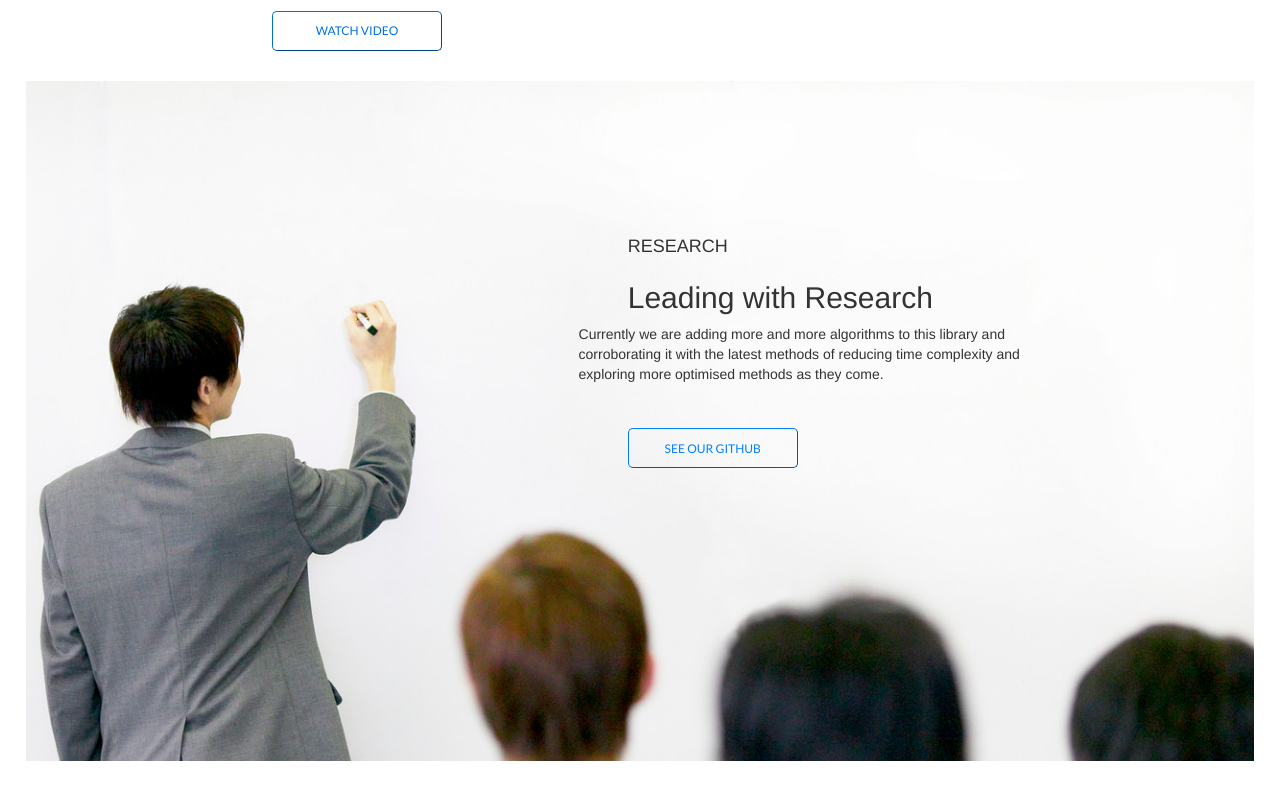
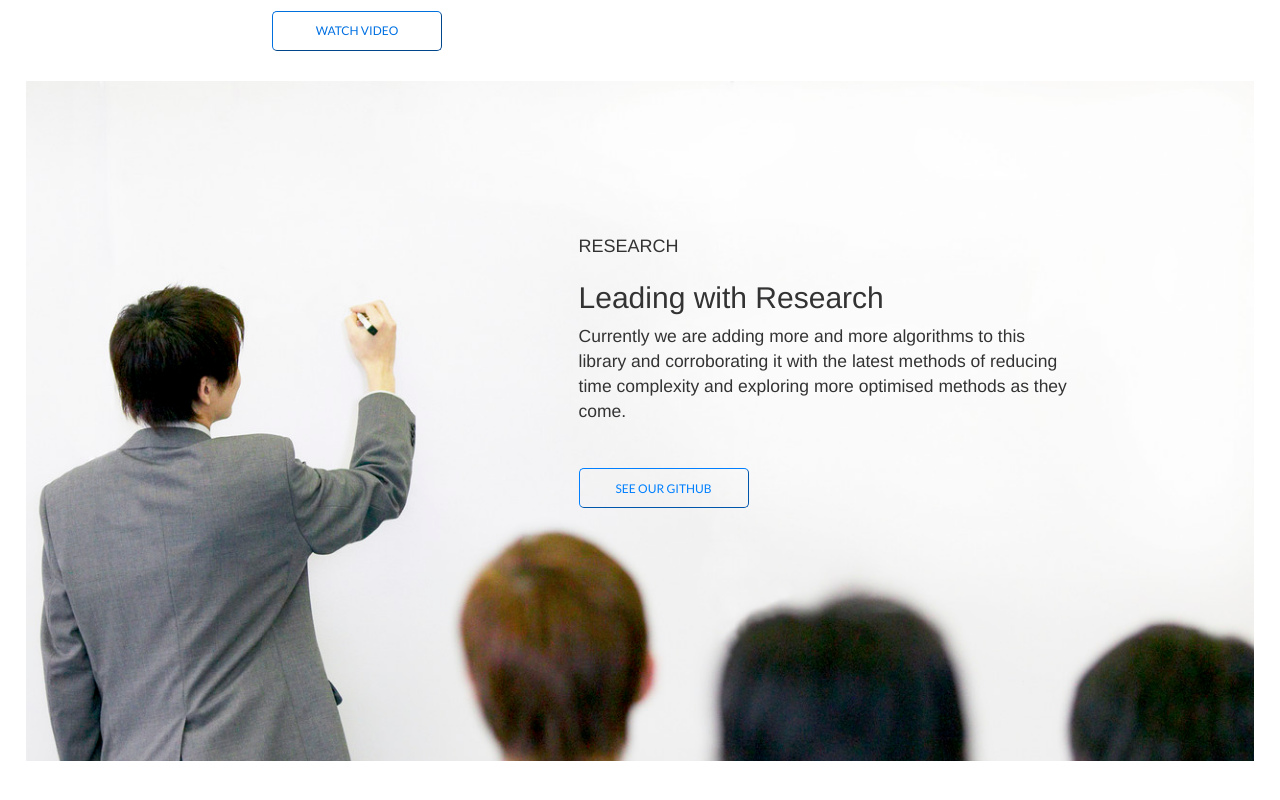
Before and after one commit to kunalbhatia18/Algo.api_1, a plain HTML site: page index.html in a window 1280 px wide. Shown: the part 3325-4125 px from the top of the page. Drawn offline with nearby package versions, Linux system fonts and the light colour scheme.

Commit message:
Update style2.css

```diff
--- a/style2.css
+++ b/style2.css
@@ -5,21 +5,20 @@ div.research{
 	float: left;
 	width:96%;
 	height: 680px;
-	margin-left: 2%;
 	margin-top: 30px;
+	margin-left:2%;
 	padding-top: 150px;
 }
 
 span.research{
-	margin-left: 10%;
 	font-weight: 300;
 	font-size: 18px;
 	line-height: 30px;
 }
 
-h2.research{
+/* h2.research{
 	margin-left: 10%;
-}
+} */
 
 .ResearchText{
 	float: right;
@@ -40,7 +39,6 @@ button.research{
 	border-width: 1px;
 	transition: 0.4s;
 	border-radius: 5px;
-	margin-left: 10%;
 	margin-top: 7%;
 	background-color: transparent;
 }
@@ -57,7 +55,6 @@ button.research:hover{
 	border-width: 1px;
 	transition: 0.7s;
 	border-radius: 5px;
-	margin-left: 10%;
 	margin-top: 7%;
 }
 
@@ -187,7 +184,9 @@ button.Learn:hover{
 	margin-left: 0;
 	margin-top: 7%;
 }
-
+.research p{
+	font-size: 1.25em;
+}
 
 div.join_us{
 	background-image: url(join_us.png);
```
